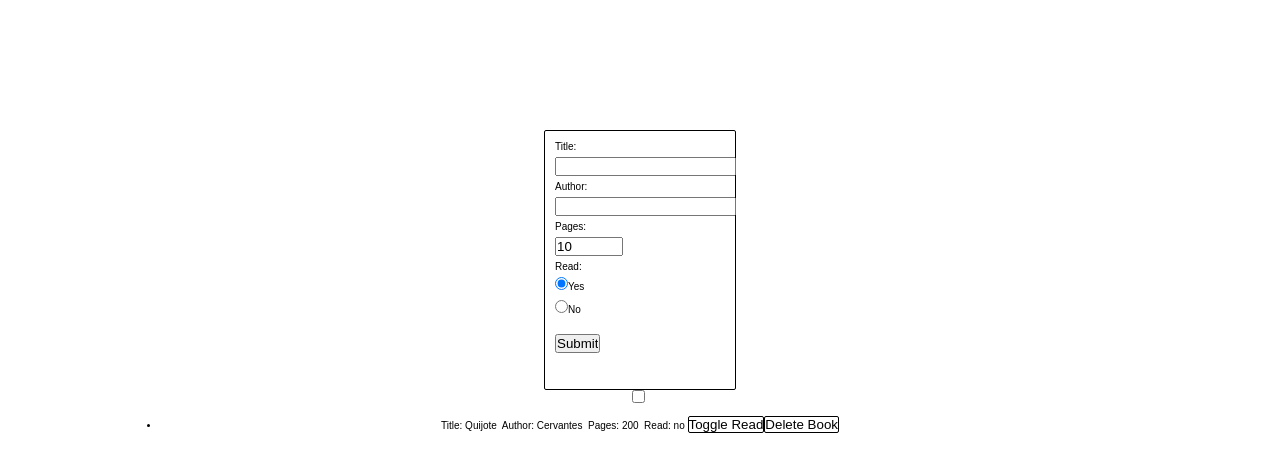
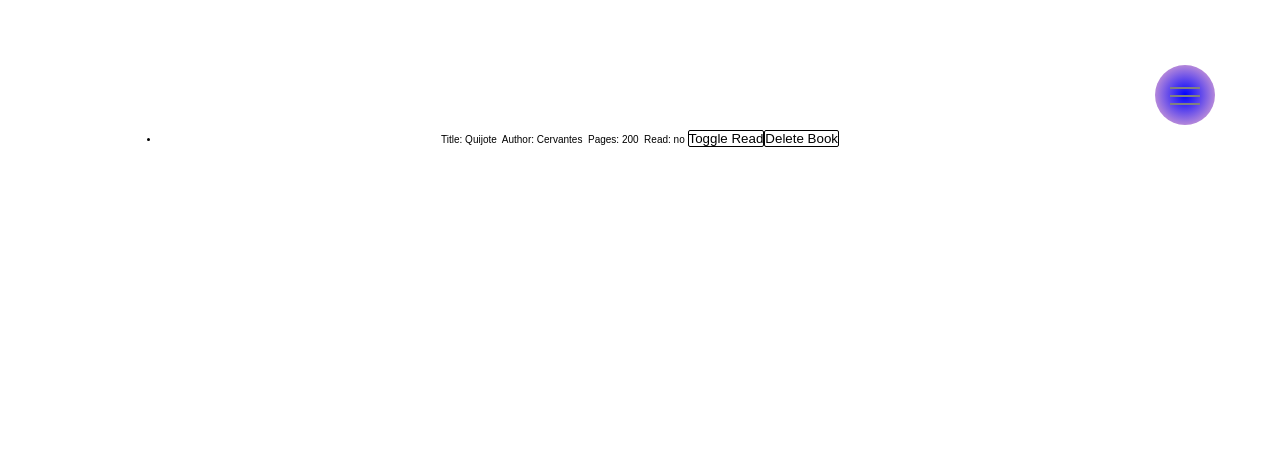
Before and after one commit to Javier-Machin/react-simple-library, a React (Create React App) app: page / in a window 1280 px wide. Shown: the top 472 px of the page. Built offline with nearby package versions, Linux system fonts and the light colour scheme.

Commit message:
Add newbook icon and show-hide create book form functionality

```diff
--- a/src/App.css
+++ b/src/App.css
@@ -62,32 +62,143 @@ button {
   margin: 0 5px;
 }
 
-/*.App {
-  text-align: center;
+.newbook__checkbox {
+  display: none;
 }
 
-.App-logo {
-  animation: App-logo-spin infinite 20s linear;
-  height: 80px;
+.newbook__button {
+  background-color: $color-white;
+  height: 7rem;
+  width: 7rem;
+  position: fixed;
+  top: 6rem;
+  right: 6rem;
+  border-radius: 50%;
+  z-index: 2000;
+  box-shadow: 0 1rem 3rem rgba($color-black, .1);
+  text-align: center;
+  cursor: pointer;
 }
 
-.App-header {
-  background-color: #222;
-  height: 150px;
-  padding: 20px;
-  color: white;
+.newbook__background {
+  height: 6rem;
+  width: 6rem;
+  border-radius: 50%;
+  position: fixed;
+  top: 6.5rem;
+  right: 6.5rem;
+  background-image: radial-gradient(blue, pink);
+  z-index: 1000;
+  transition: transform .8s cubic-bezier(0.86, 0, 0.07, 1);
 }
 
-.App-title {
-  font-size: 1.5em;
+.newbook__nav {
+  height: 100vh;
+  position: fixed;
+  top: 0;
+  left: 0;
+  z-index: 1500;
+
+  width: 0;
+  opacity: 0;
+  transition: all .8s cubic-bezier(0.68, -0.55, 0.265, 1.55);
 }
 
-.App-intro {
-  font-size: large;
+.newbook__list {
+  position: absolute;
+  top: 50%;
+  left: 50%;
+  transform: translate(-50%, -50%);
+  list-style: none;
+  text-align: center;
+  width: 100%;
 }
 
-@keyframes App-logo-spin {
-  from { transform: rotate(0deg); }
-  to { transform: rotate(360deg); }
+.newbook__item {
+  margin: 1rem;
 }
-*/
+
+.newbook__link:link,
+.newbook__link:visited {
+  display: inline-block;
+  font-size: 3rem;
+  font-weight: 300;
+  padding: 1rem 2rem;
+  color: white;
+  text-decoration: none;
+  text-transform: uppercase;
+  background-image: linear-gradient(120deg, transparent 0%, transparent 50%, white 50%);
+  background-size: 240%;
+  transition: all .4s;
+}
+
+.newbook__link:visited span {
+  margin-right: 1.5rem;
+  display: inline-block;
+}
+
+.newbook__link:hover,
+.newbook__link:active {
+  background-position: 100%;
+  color: orangered;
+  transform: translateX(1rem);
+}
+
+/*FUNCTIONALITY*/
+
+.newbook__checkbox:checked ~ .newbook__background {
+  transform: scale(80);
+}
+
+.newbook__checkbox:checked ~ .newbook__nav {
+  opacity: 1;
+  width: 100%;
+}
+
+  /*ICON*/
+.newbook__icon {
+  position: relative;
+  margin-top: 3.5rem;
+}
+.newbook__icon,
+.newbook__icon::before,
+.newbook__icon::after {
+  width: 3rem;
+  height: 2px;
+  background-color: grey;
+  display: inline-block;
+}
+
+.newbook__icon::before,
+.newbook__icon::after {
+  content: "";
+  position: absolute;
+  left: 0;
+  transition: all .2s;
+}
+
+.newbook__icon::before { top: -.8rem; }
+.newbook__icon::after { top: .8rem; }
+
+
+.newbook__button:hover .newbook__icon::before {
+  top: -1rem;
+}
+
+.newbook__button:hover .newbook__icon::after {
+  top: 1rem;
+}
+
+.newbook__checkbox:checked + .newbook__button .newbook__icon {
+  background-color: transparent;
+}
+
+.newbook__checkbox:checked + .newbook__button .newbook__icon::before {
+  top: 0;
+  transform: rotate(135deg);
+}
+
+.newbook__checkbox:checked + .newbook__button .newbook__icon::after {
+  top: 0;
+  transform: rotate(-135deg);
+}
--- a/src/App.js
+++ b/src/App.js
@@ -18,7 +18,7 @@ class App extends Component {
   render() {
     return (
       <section className="main-container">
-        <BookForm handleBookCreate={this.handleBookCreate} className="newbook__form" />
+
         <div className="newbook">
           <input type="checkbox" className="newbook__checkbox" id="navi-toggle" />
 
@@ -27,6 +27,17 @@ class App extends Component {
           </label>
 
           <div className="newbook__background">&nbsp;</div>
+
+          <nav className="newbook__nav">
+            <ul className="newbook__list">
+              <BookForm handleBookCreate={this.handleBookCreate} className="newbook__form" />
+              <li className="newbook__item"><a href="" className="newbook__link"><span>01</span>About Natours</a></li>
+              <li className="newbook__item"><a href="" className="newbook__link"><span>02</span>Your benefits</a></li>
+              <li className="newbook__item"><a href="" className="newbook__link"><span>03</span>Popular tours</a></li>
+              <li className="newbook__item"><a href="" className="newbook__link"><span>04</span>Stories</a></li>
+              <li className="newbook__item"><a href="" className="newbook__link"><span>05</span>Book now</a></li>
+            </ul>
+          </nav>
         </div>
         <BookList
           handleBookDelete={this.handleBookDelete}
```
